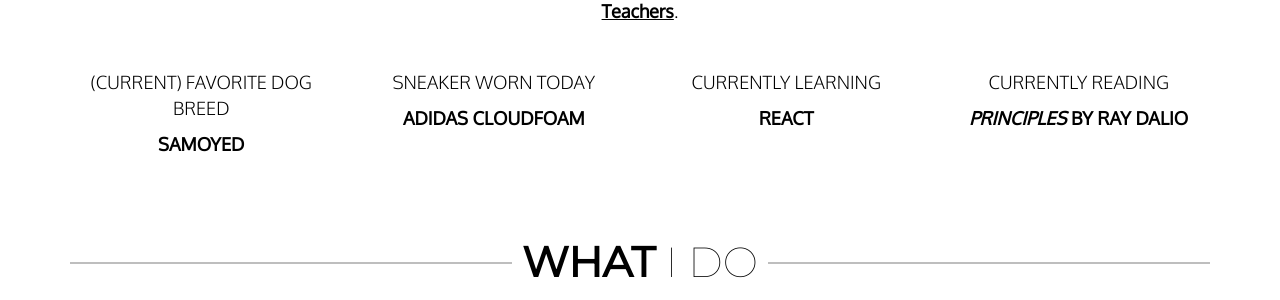
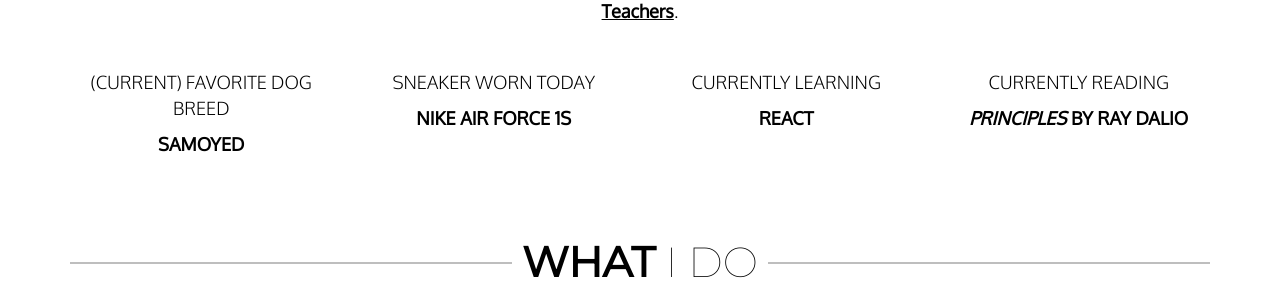
Before and after one commit to haanmiba/haanmiba.github.io, a Jekyll site: the page built from index.md, in a window 1280 px wide and 900 px high, scrolled down 1142 px. Shown: the part 154-454 px from the top of the window. Built offline with Jekyll 4.4.1, drawn with Linux system fonts in a browser that asks for light colours; nearby versions of some CDN libraries.

Commit message:
Updated sneaker

```diff
--- a/_data/about.yml
+++ b/_data/about.yml
@@ -6,7 +6,7 @@ currently:
   - action: "preparing for my software engineering internships at"
     subject: "CUBRC and Teachers Pay Teachers"
 dog: "Samoyed"
-sneaker: "Adidas CloudFoam"
+sneaker: "Nike Air Force 1s"
 learning: "React"
 reading:
   book: "Principles"
```
